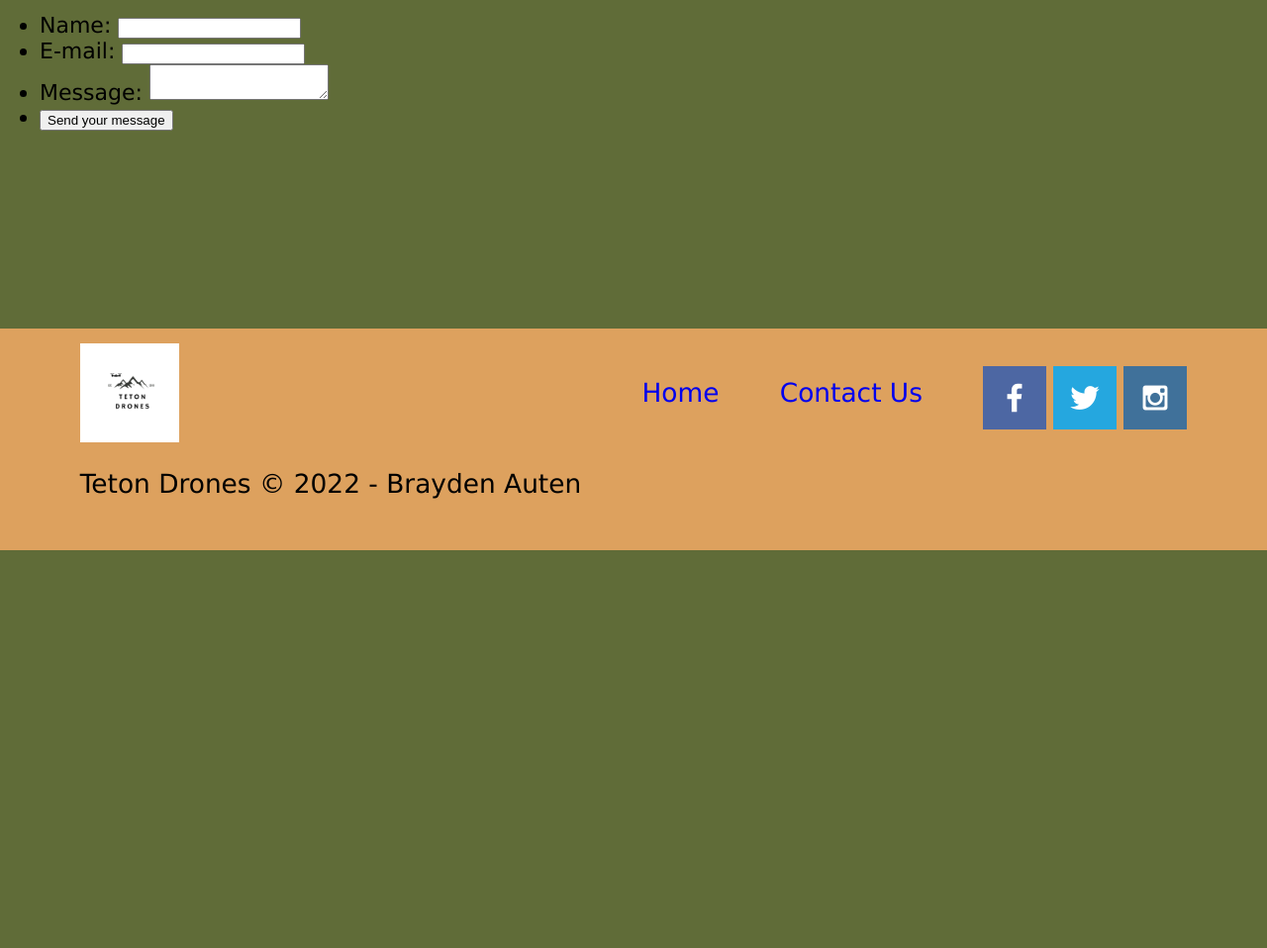
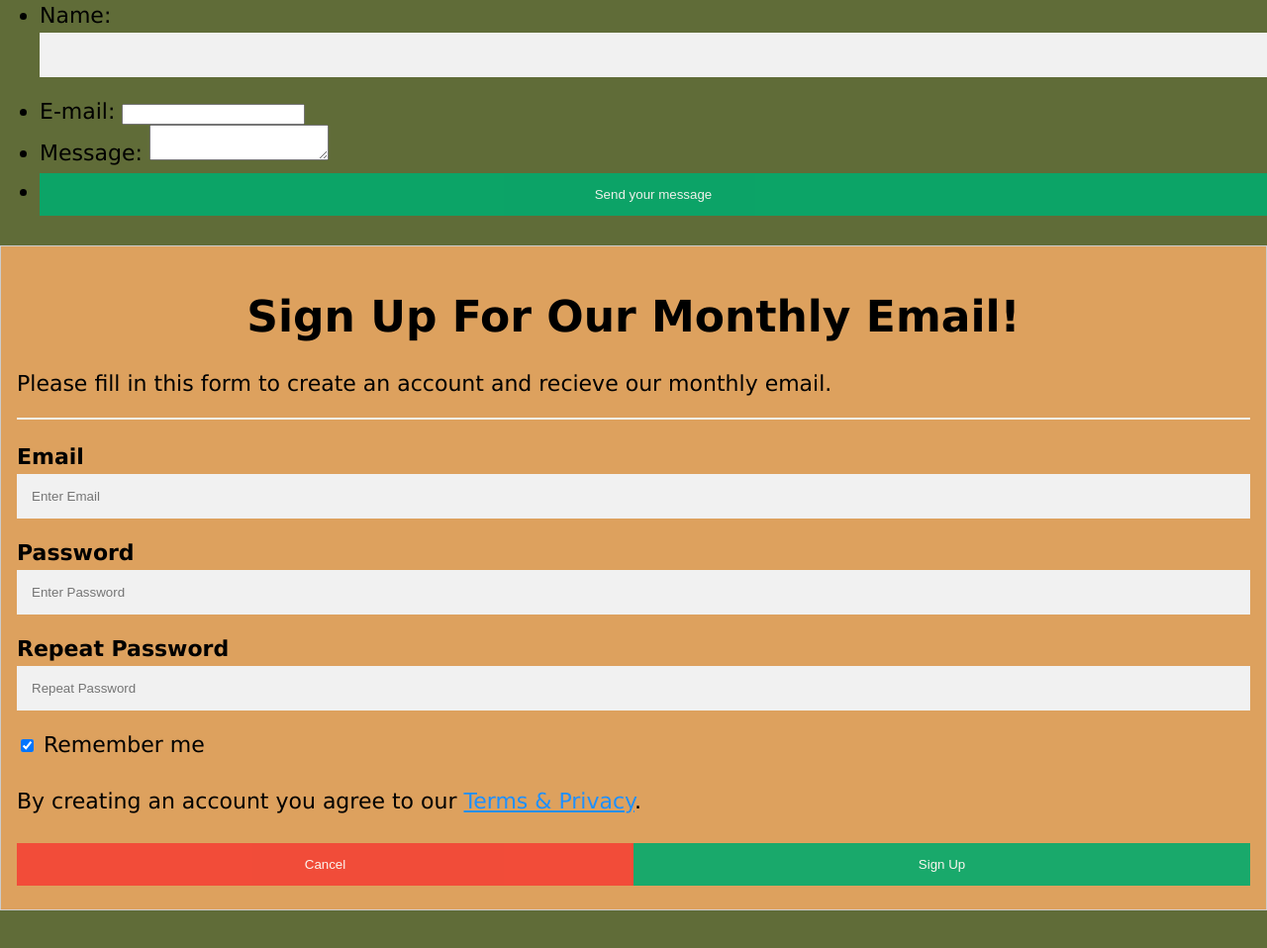
Before and after one commit to bauten/WDD130, a plain HTML site: page tetondrones/about_contactus.html in a window 1280 px wide. Shown: the part 1454-2412 px from the top of the page at 99% size. Before the commit the page ends 2010 px from the top, so only its background shows below. Drawn offline with Linux system fonts and the light colour scheme.

Commit message:
componet

```diff
--- a/tetondrones/about_contactus.html
+++ b/tetondrones/about_contactus.html
@@ -1,4 +1,4 @@
-!DOCTYPE html>
+<!DOCTYPE html>
 <html lang="en">
 <head>
     <meta charset="UTF-8">
@@ -57,7 +57,33 @@
           </li>
         </ul>
        </form>
+       <form action="action_page.php" style="border:1px solid #ccc">
+        <div class="container">
+          <h1>Sign Up For Our Monthly Email!</h1>
+          <p>Please fill in this form to create an account and recieve our monthly email.</p>
+          <hr>
 
+          <label for="email"><b>Email</b></label>
+          <input type="text" placeholder="Enter Email" name="email" required>
+
+          <label for="psw"><b>Password</b></label>
+          <input type="password" placeholder="Enter Password" name="psw" required>
+
+          <label for="psw-repeat"><b>Repeat Password</b></label>
+          <input type="password" placeholder="Repeat Password" name="psw-repeat" required>
+
+          <label>
+            <input type="checkbox" checked="checked" name="remember" style="margin-bottom:15px"> Remember me
+          </label>
+
+          <p>By creating an account you agree to our <a href="#" style="color:dodgerblue">Terms & Privacy</a>.</p>
+
+          <div class="clearfix">
+            <button type="button" class="cancelbtn">Cancel</button>
+            <button type="submit" class="signupbtn">Sign Up</button>
+          </div>
+        </div>
+      </form>
 </main>
 
 <footer>
--- a/tetondrones/styles/style.css
+++ b/tetondrones/styles/style.css
@@ -196,3 +196,73 @@ footer p a:hover {
 .credit {
     grid-column: 4/5;
 }
+
+* {box-sizing: border-box}
+
+/* Full-width input fields */
+  input[type=text], input[type=password] {
+  width: 100%;
+  padding: 15px;
+  margin: 5px 0 22px 0;
+  display: inline-block;
+  border: none;
+  background: #f1f1f1;
+}
+
+input[type=text]:focus, input[type=password]:focus {
+  background-color: #ddd;
+  outline: none;
+}
+
+hr {
+  border: 1px solid #f1f1f1;
+  margin-bottom: 25px;
+}
+
+/* Set a style for all buttons */
+button {
+  background-color: #04AA6D;
+  color: white;
+  padding: 14px 20px;
+  margin: 8px 0;
+  border: none;
+  cursor: pointer;
+  width: 100%;
+  opacity: 0.9;
+}
+
+button:hover {
+  opacity:1;
+}
+
+/* Extra styles for the cancel button */
+.cancelbtn {
+  padding: 14px 20px;
+  background-color: #f44336;
+}
+
+/* Float cancel and signup buttons and add an equal width */
+.cancelbtn, .signupbtn {
+  float: left;
+  width: 50%;
+}
+
+/* Add padding to container elements */
+.container {
+  padding: 16px;
+  background-color: #DDA15E;
+}
+
+/* Clear floats */
+.clearfix::after {
+  content: "";
+  clear: both;
+  display: table;
+}
+
+/* Change styles for cancel button and signup button on extra small screens */
+@media screen and (max-width: 300px) {
+  .cancelbtn, .signupbtn {
+    width: 100%;
+  }
+}
```
